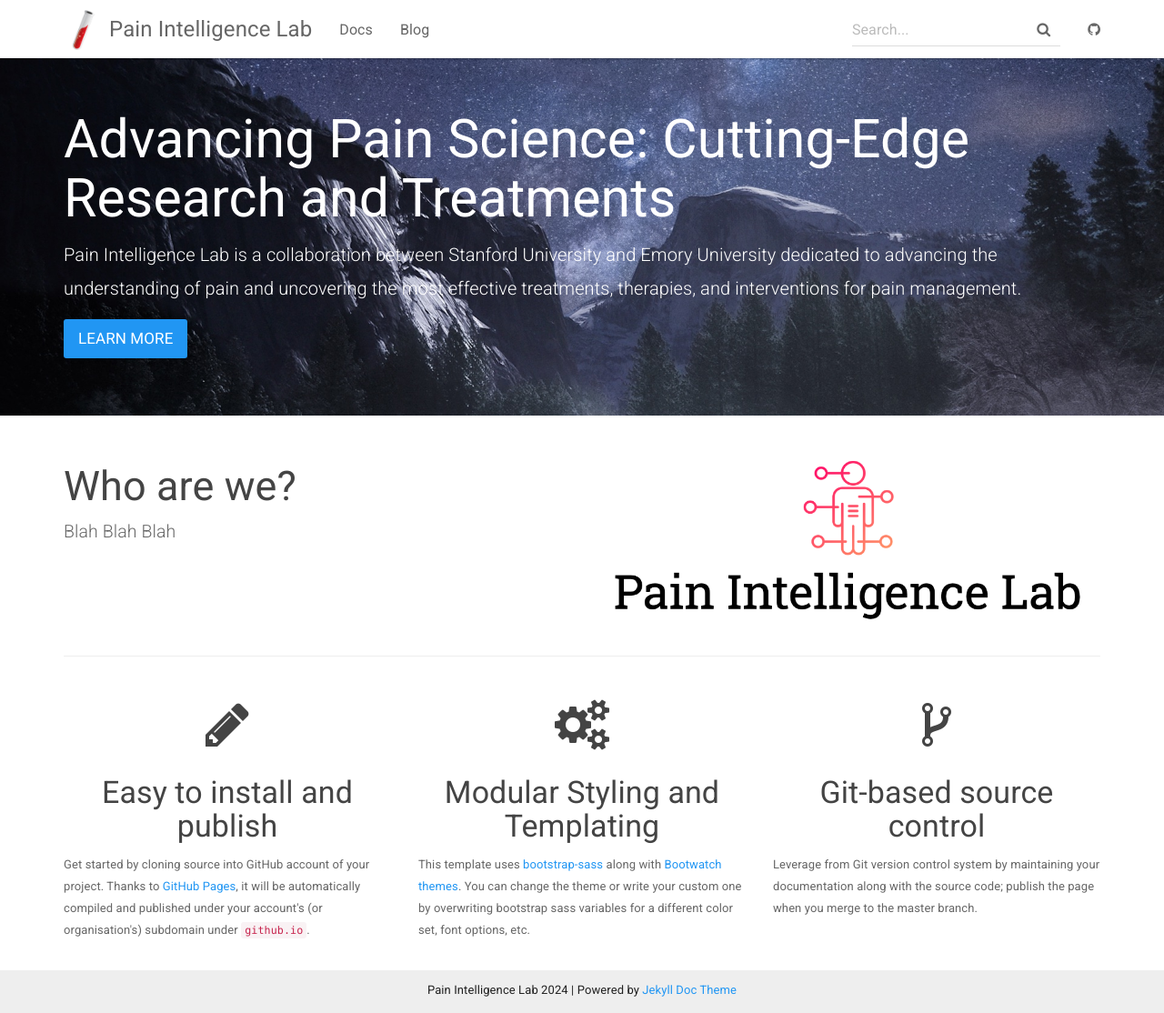
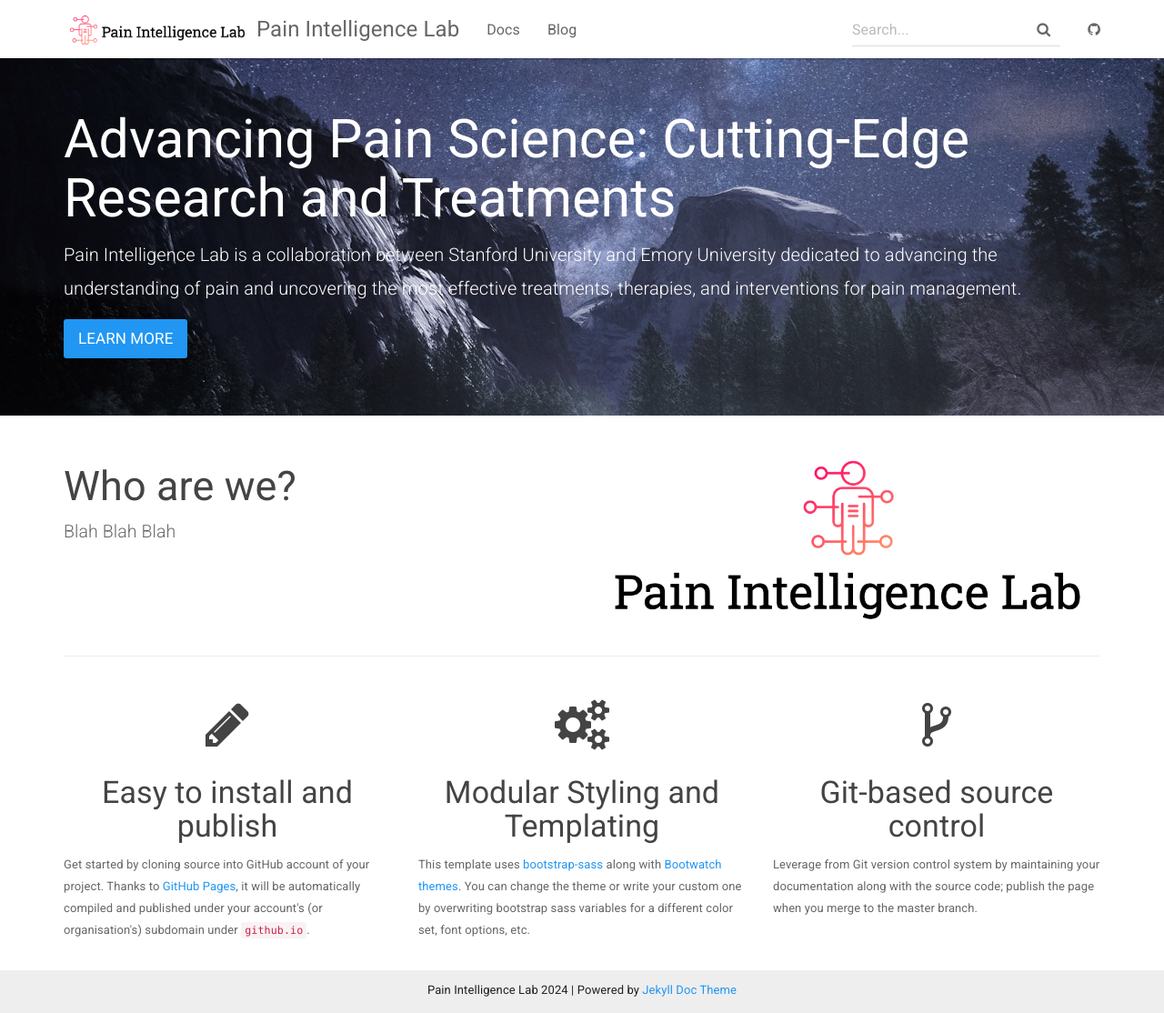
Before and after one commit to potatole123/my-prog, a Jekyll site: the page built from index.html, in a window 1280 px wide and 1114 px high. Shown: the whole window at 91% size. Built offline with Jekyll 4.4.1, drawn with Linux system fonts in a browser that asks for light colours.

Commit message:
Added More Logo

```diff
--- a/_includes/topnav.html
+++ b/_includes/topnav.html
@@ -8,7 +8,7 @@
         <span class="icon-bar"></span>
       </button>
             <a class="navbar-brand" href="{{ site.baseurl }}/">
-                <span><img src="{{ "/assets/img/logonav.png" | relative_url }}" alt="Logo"></span> {{ site.title }}
+                <span><img src="{{ "/assets/img/pain_intelligence_lab_logo_horizontal.png" | relative_url }}" alt="Logo"></span> {{ site.title }}
             </a>
         </div>
         <div id="navbar" class="collapse navbar-collapse">
```
Also changed, not shown: assets/img/pain_intelligence_lab_logo_horizontal.png (added).
